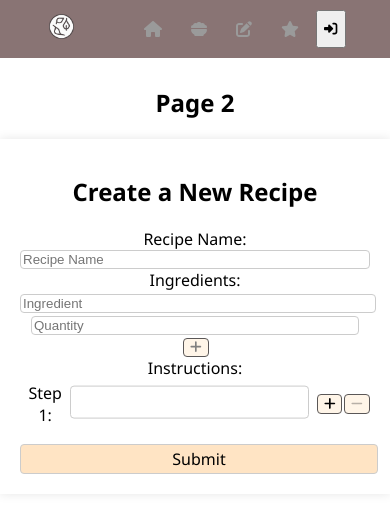
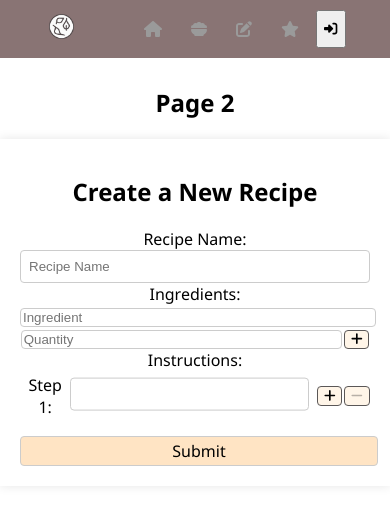
Before and after one commit to ayshrj/recipe-sharing-website, a React (Vite) app in the folder frontend/: page /page2 in a window 390 px wide. Shown: the top 512 px of the page. Built offline with nearby package versions, Linux system fonts and the light colour scheme.

Commit message:
media queries added

```diff
--- a/frontend/src/components/Login.jsx
+++ b/frontend/src/components/Login.jsx
@@ -110,6 +110,7 @@ const Login = () => {
           type="text"
           value={username}
           onChange={(e) => setUsername(e.target.value)}
+          autoComplete="off"
         />
       </label>
       <br />
@@ -119,6 +120,7 @@ const Login = () => {
           type="password"
           value={password}
           onChange={(e) => setPassword(e.target.value)}
+          autoComplete="off"
         />
       </label>
       <br />
@@ -129,6 +131,7 @@ const Login = () => {
             type="text"
             value={name}
             onChange={(e) => setName(e.target.value)}
+            autoComplete="off"
           />
         </label>
       )}
@@ -149,6 +152,7 @@ const Login = () => {
                 type="text"
                 value={newRecipeId}
                 onChange={(e) => setNewRecipeId(e.target.value)}
+                autoComplete="off"
               />
             </label>
             <br />
@@ -158,6 +162,7 @@ const Login = () => {
                 type="text"
                 value={newRecipeName}
                 onChange={(e) => setNewRecipeName(e.target.value)}
+                autoComplete="off"
               />
             </label>
             <br />
--- a/frontend/src/components/LoginPopUp.jsx
+++ b/frontend/src/components/LoginPopUp.jsx
@@ -147,6 +147,7 @@ const LoginPopUp = ({
                     }
                   }}
                   placeholder="Enter your username"
+                  autoComplete="off"
                 />
 
                 <label style={{ color: "black" }} htmlFor="password">
@@ -166,6 +167,7 @@ const LoginPopUp = ({
                     }
                   }}
                   placeholder="Enter your password"
+                  autoComplete="off"
                 />
                 {submitButtonClicked && !userNameFound && (
                   <DialogueBox
@@ -211,6 +213,7 @@ const LoginPopUp = ({
                     }
                   }}
                   placeholder="Enter your username"
+                  autoComplete="off"
                 />
 
                 <label style={{ color: "black" }} htmlFor="password">
@@ -230,6 +233,7 @@ const LoginPopUp = ({
                     }
                   }}
                   placeholder="Enter your Password"
+                  autoComplete="off"
                 />
 
                 <label style={{ color: "black" }} htmlFor="username">
@@ -241,6 +245,7 @@ const LoginPopUp = ({
                   value={name}
                   onChange={(e) => setName(e.target.value)}
                   placeholder="Enter your Name"
+                  autoComplete="off"
                 />
 
                 {submitButtonClicked && userNameFound && (
--- a/frontend/src/components/RecipeFormPage.css
+++ b/frontend/src/components/RecipeFormPage.css
@@ -126,6 +126,7 @@
   }
 
   .recipeName{
+    padding: 8px;
     border: 1px solid #ccc;
     border-radius: 4px;
   }
@@ -149,24 +150,38 @@
     background-color: bisque;
   }
 
+  @media (max-width: 700px) {
+    .currentIngredient{
+      width: 70%
+    }
+    .currentIngredientQuantity{
+      width: 20%
+    }
+  }
   @media (max-width: 440px) {
+    .currentIngredient{
+      width: 100%
+    }
     .currentIngredientQuantity{
-      width: 93%
+      width: 91%
     }
   }
 
-  @media (max-width: 410px) {
+  @media (max-width: 414px) {
     .currentIngredientQuantity{
-      width: 92%
+      width: 90.59%
     }
   }
-  @media (max-width: 364px) {
+  @media (max-width: 397px) {
     .currentIngredientQuantity{
       width: 90%
     }
   }
 
-  @media (max-width: 320px) {
+  @media (max-width: 376px) {
+    .add-ingredient-button{
+      width: 100%;
+    }
     .currentIngredientQuantity{
       width: 100%
     }
--- a/frontend/src/components/RecipeFormPage.jsx
+++ b/frontend/src/components/RecipeFormPage.jsx
@@ -55,7 +55,7 @@ function RecipeFormPage() {
     const data = {
       recipeName: recipeName,
       ingredients: ingredientInputs,
-      steps: steps,
+      steps: steps.filter((value) => value !== ""),
     };
     console.log(data);
   };
@@ -72,6 +72,7 @@ function RecipeFormPage() {
           id="recipeName"
           onChange={(e) => setRecipeName(e.target.value)}
           placeholder="Recipe Name"
+          autoComplete="off"
         />
 
         <label htmlFor="ingredients">Ingredients:</label>
@@ -82,6 +83,7 @@ function RecipeFormPage() {
             value={currentIngredient}
             onChange={(e) => setCurrentIngredient(e.target.value)}
             placeholder="Ingredient"
+            autoComplete="off"
           />
           <input
             type="text"
@@ -89,13 +91,14 @@ function RecipeFormPage() {
             value={currentIngredientQuantity}
             onChange={(e) => setCurrentIngredientQuantity(e.target.value)}
             placeholder="Quantity"
+            autoComplete="off"
           />
           <button
             className="add-ingredient-button"
             type="button"
             onClick={handleAddIngredient}
           >
-            <FontAwesomeIcon style={{ color: "grey" }} icon={faPlus} />
+            <FontAwesomeIcon icon={faPlus} />
           </button>
         </div>
 
@@ -125,6 +128,7 @@ function RecipeFormPage() {
               type="text"
               value={step}
               onChange={(e) => handleStepChange(index, e.target.value)}
+              autoComplete="off"
             />
             <button
               className="add-step-button"
--- a/frontend/src/components/RecipeTile.css
+++ b/frontend/src/components/RecipeTile.css
@@ -3,12 +3,15 @@
     border: 1px solid #ccc;
     padding: 16px;
     border-radius: 8px;
-    box-shadow: 0 2px 4px rgba(0, 0, 0, 0.1);
+    /* box-shadow: 0 2px 4px rgba(0, 0, 0, 0.1); */
     transition: box-shadow 0.3s ease;
   }
 
   .recipe-tile:hover {
-    box-shadow: 0 4px 8px rgba(0, 0, 0, 0.2);
+    /* box-shadow: 0 4px 8px rgba(0, 0, 0, 0.2); */
+    border: dotted;
+    background-color: rgb(255, 247, 247);
+    border-width: 2px;
   }
 
   .recipe-tile h2 {
```
